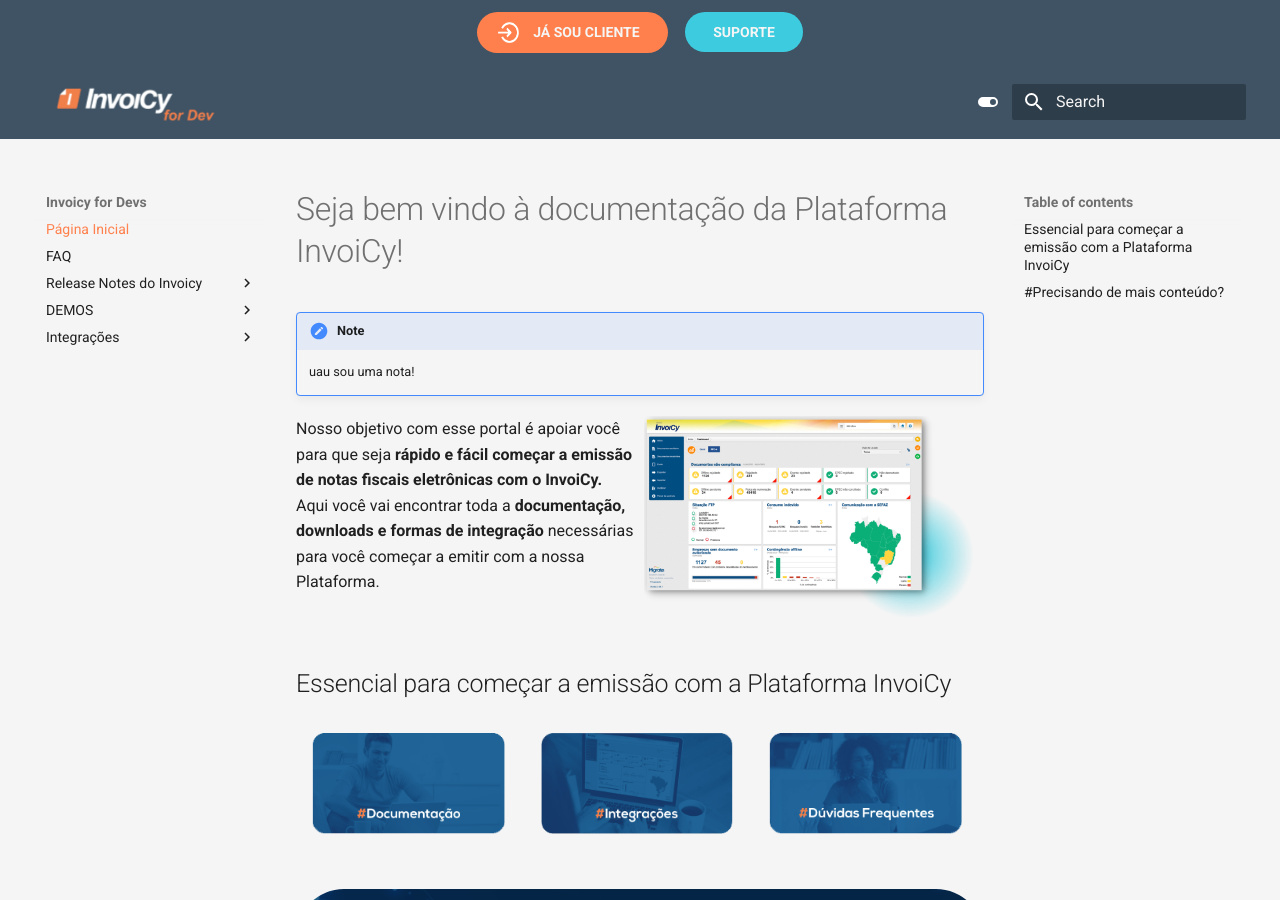
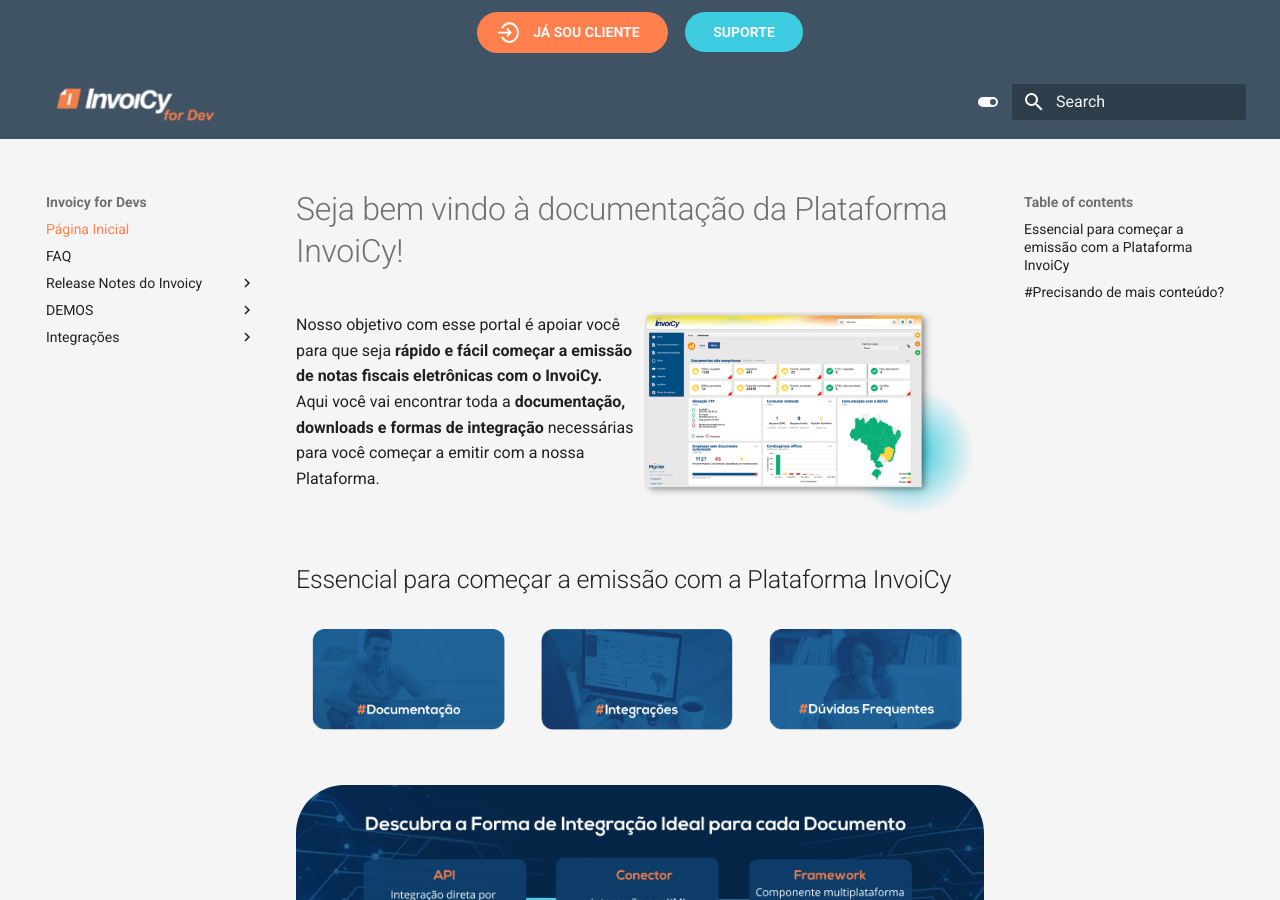
Before and after one commit to DiegoRockenbach/MKDOCS_DEMO_GITHUB, an MkDocs documentation site: the page built from docs/index.md, in a window 1280 px wide and 900 px high. Built offline with MkDocs 1.6.1 and Material for MkDocs 9.7.7, drawn with Linux system fonts in a browser that asks for light colours.

Commit message:
Alteração no index

```diff
--- a/docs/index.md
+++ b/docs/index.md
@@ -1,9 +1,4 @@
 # Seja bem vindo à documentação da Plataforma InvoiCy!
-
-!!! note
-
-    uau sou uma nota!
-
 
 <div class="inicio">
     <span class="p_inicio">
```
